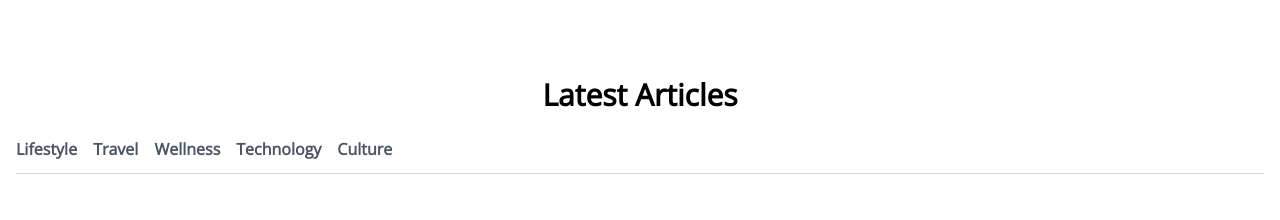
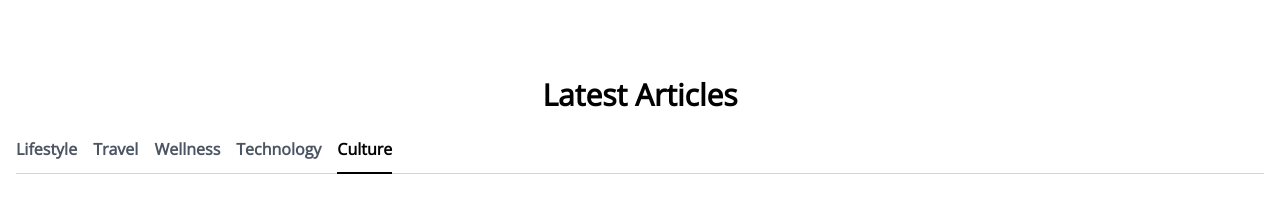
Before and after one commit to wx-it/ExploraLife, a React (Vite) app: page /culture in a window 1280 px wide. Shown: the part 2160-2380 px from the top of the page. Built offline with nearby package versions, Linux system fonts and the light colour scheme; grey boxes are pictures that could not be loaded.

Commit message:
using navlink for better ux

```diff
--- a/src/components/Articles.tsx
+++ b/src/components/Articles.tsx
@@ -3,7 +3,7 @@ import articlesData, {
   Article,
 } from "../data/articlesData";
 
-import { Route, Routes, Link, NavLink } from "react-router-dom";
+import { Route, Routes, NavLink } from "react-router-dom";
 
 import { BsArrowUpRight } from "react-icons/bs";
 
@@ -43,37 +43,77 @@ const Articles = () => {
           Latest Articles
         </h2>
         <div className="flex flex-col justify-center gap-12 h-full">
-          <div className="flex items-center justify-start gap-4 border-b border-gray-300 pb-3">
+          <div className="flex items-center justify-start gap-4 border-b border-gray-300 pb-3 flex-wrap">
+            <h2 className="text-[16px] font-semibold text-gray-600 ">
               <NavLink
                 to={"/"}
                 className={({ isActive, isPending }) =>
-                isPending ? "text-black" : isActive ? "text-black" : ""
+                  isPending
+                    ? "text-gray-600"
+                    : isActive
+                    ? "text-black border-b-2 pb-3 border-black"
+                    : ""
                 }
               >
+                Lifestyle
+              </NavLink>
+            </h2>
             <h2 className="text-[16px] font-semibold text-gray-600 ">
-                Lifestyle
+              <NavLink
+                to={"/travel"}
+                className={({ isActive, isPending }) =>
+                  isPending
+                    ? "text-gray-600"
+                    : isActive
+                    ? "text-black border-b-2 pb-3 border-black"
+                    : ""
+                }
+              >
+                Travel
+              </NavLink>
             </h2>
+            <h2 className="text-[16px] font-semibold text-gray-600 ">
+              <NavLink
+                to={"/wellness"}
+                className={({ isActive, isPending }) =>
+                  isPending
+                    ? "text-gray-600"
+                    : isActive
+                    ? "text-black border-b-2 pb-3 border-black"
+                    : ""
+                }
+              >
+                Wellness
               </NavLink>
-            <NavLink to={"/travel"}>
+            </h2>
             <h2 className="text-[16px] font-semibold text-gray-600 ">
-                Travel
+              <NavLink
+                to={"/technology"}
+                className={({ isActive, isPending }) =>
+                  isPending
+                    ? "text-gray-600"
+                    : isActive
+                    ? "text-black border-b-2 pb-3 border-black"
+                    : ""
+                }
+              >
+                Technology
+              </NavLink>
             </h2>
+            <h2 className="text-[16px] font-semibold text-gray-600 ">
+              <NavLink
+                to={"/culture"}
+                className={({ isActive, isPending }) =>
+                  isPending
+                    ? "text-gray-600"
+                    : isActive
+                    ? "text-black border-b-2 pb-3 border-black"
+                    : ""
+                }
+              >
+                Culture
               </NavLink>
-            <NavLink to={"/wellness"}>
-              <h2 className="text-[16px] font-semibold text-gray-600 ">
-                Wellness
             </h2>
-            </NavLink>
-            <NavLink to={"/technology"}>
-              <h2 className="text-[16px] font-semibold text-gray-600 ">
-                Technology
-              </h2>
-            </NavLink>
-            <NavLink to={"/culture"}>
-              <h2 className="text-[16px] font-semibold text-gray-600 ">
-                Culture
-              </h2>
-            </NavLink>
           </div>
 
           <div className="grid grid-cols-1 sm:grid-cols-2 md:grid-cols-3 lg:grid-cols-3 gap-8 justify-center">
```
Lines whose indentation alone changed are shown as unchanged.
